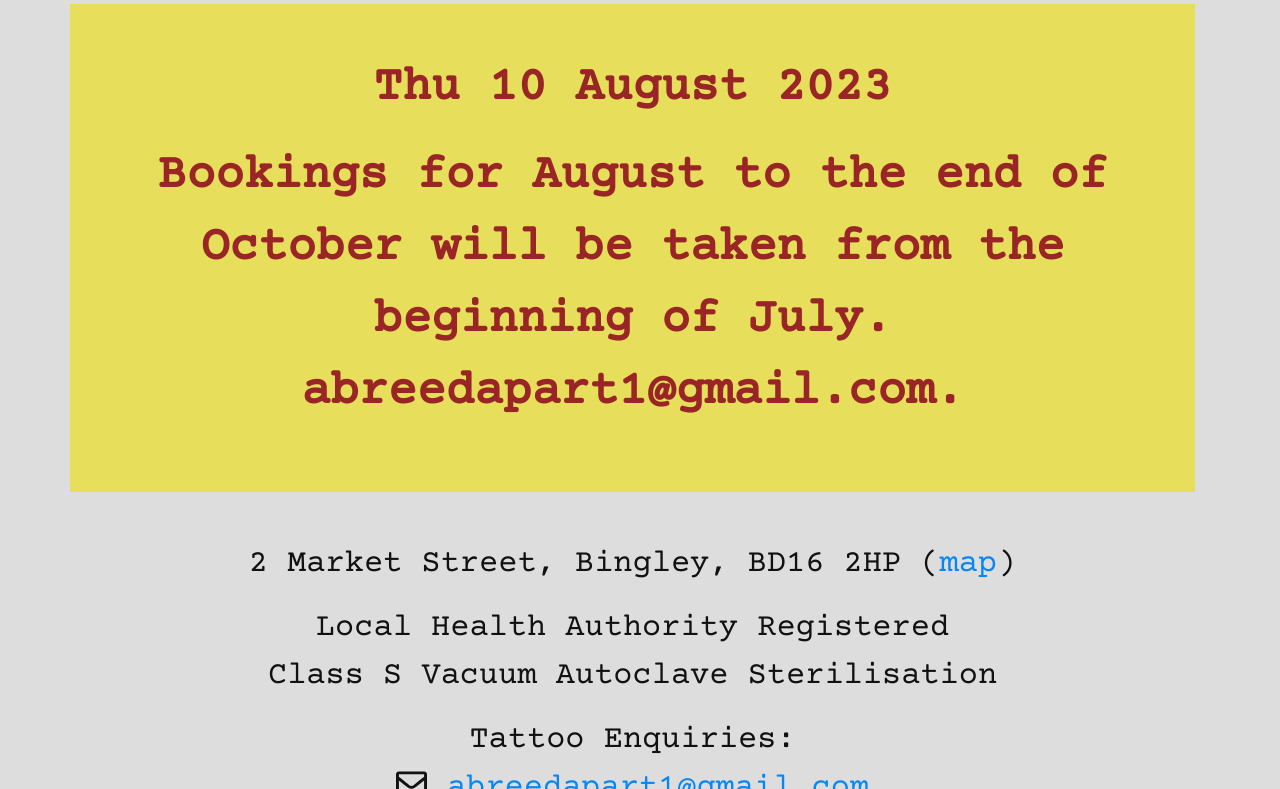
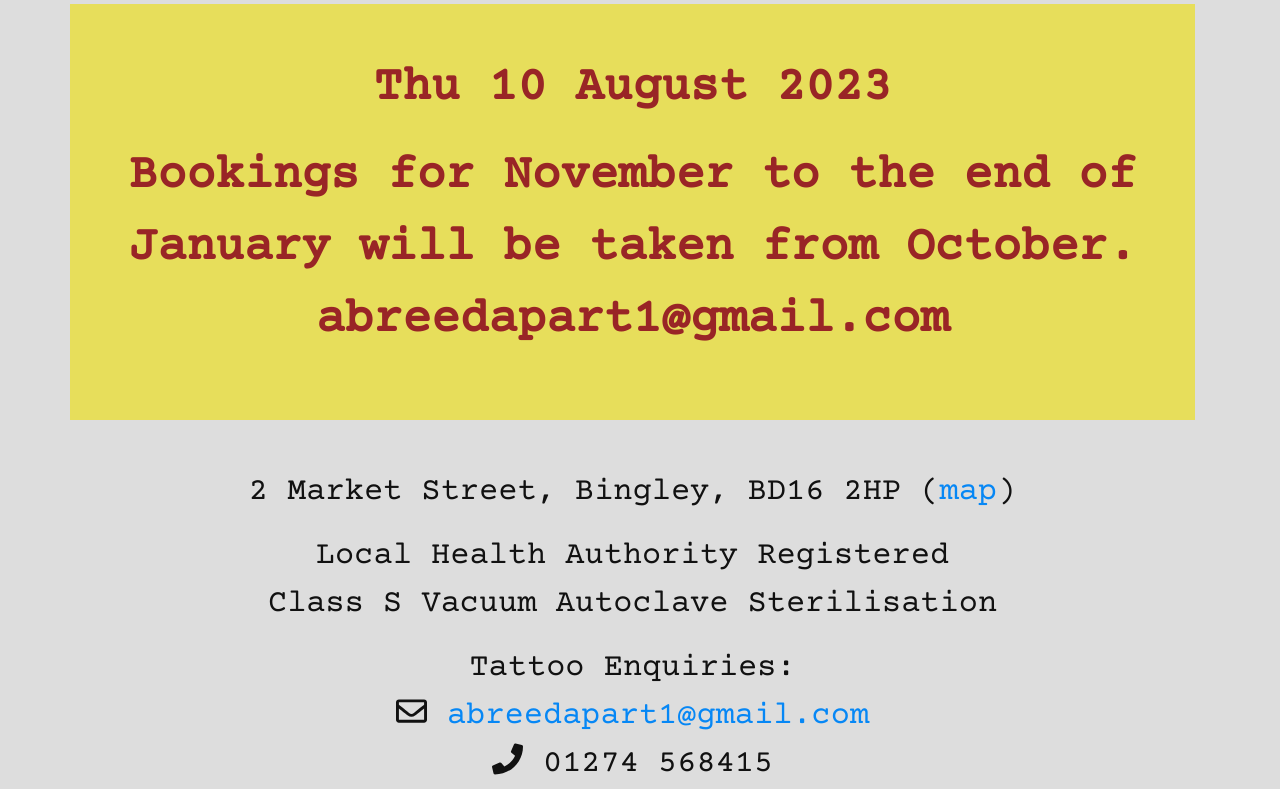
Before and after one commit to caprenter/abreedapart, a Jekyll site: the page built from index.md, in a window 1280 px wide and 900 px high, scrolled down 867 px, cut to the strip 111-900 px from the top of the window. Built offline with Jekyll 4.4.1, drawn with Linux system fonts in a browser that asks for light colours; nearby versions of some CDN libraries.

Commit message:
Update index.md

```diff
--- a/index.md
+++ b/index.md
@@ -2,7 +2,7 @@
 layout: default
 title: Home
 content-description: "A Breed Apart Tattoo Studio, Bingley, West Yorkshire, Established in 2010, Specialising in Black and grey realism."
-open-today-message: Bookings for August to the end of October will be taken from the beginning of July. abreedapart1@gmail.com.
+open-today-message: Bookings for November to the end of January will be taken from October. abreedapart1@gmail.com
 ---
 
 <div class="main-image" markdown="1">
```
